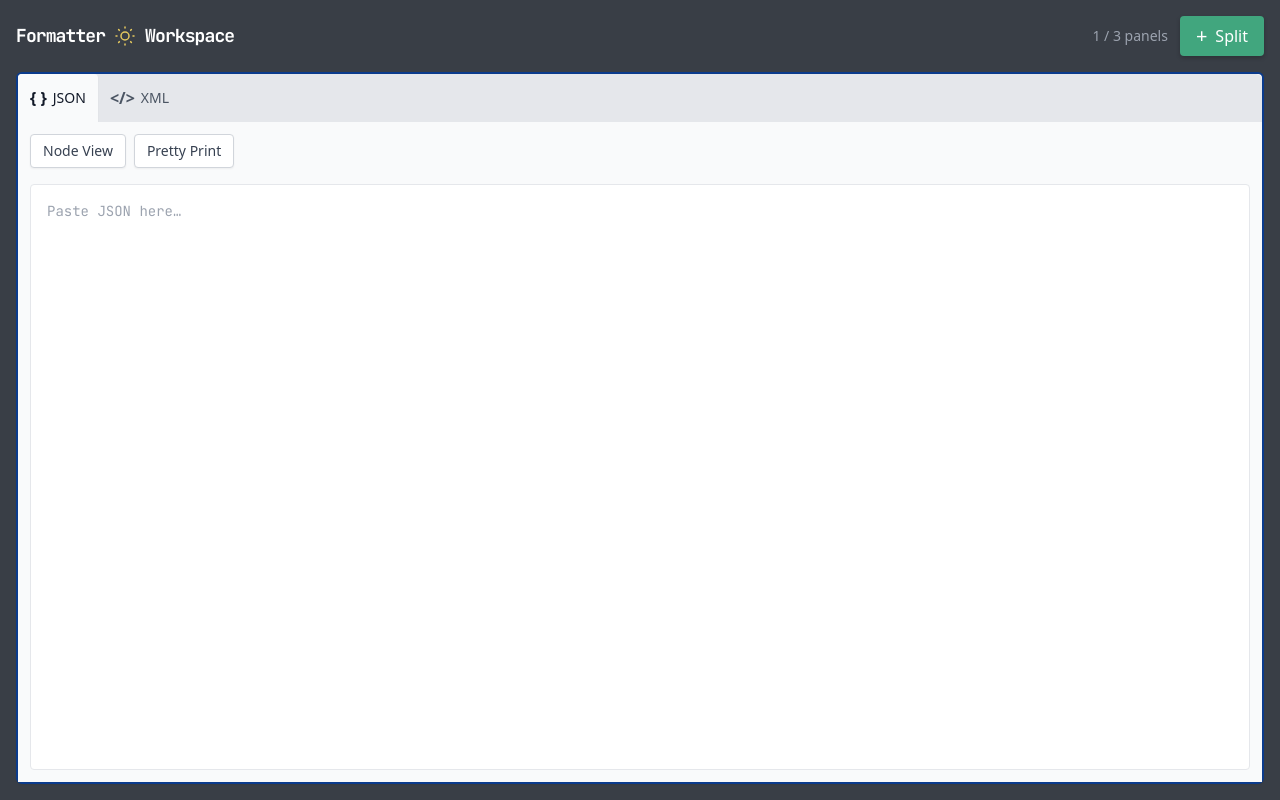
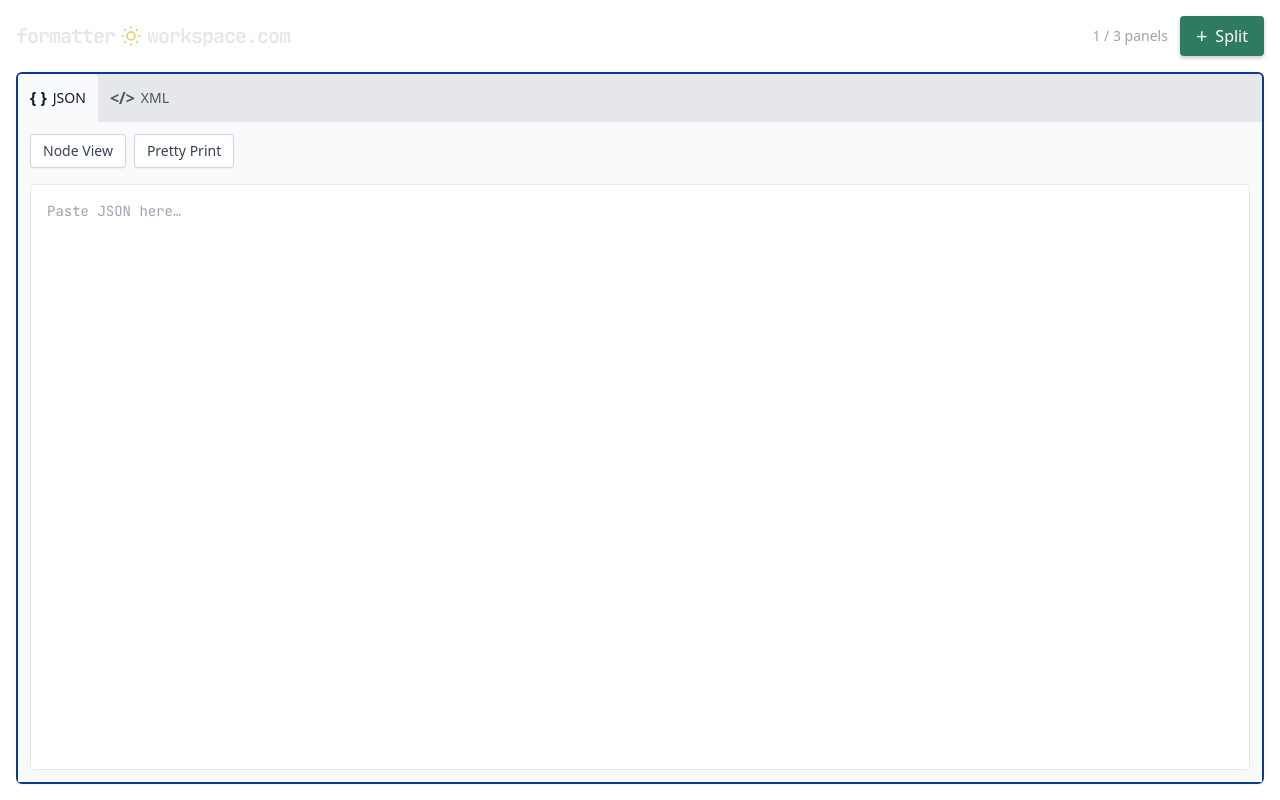
Before and after one commit to maggie-r-m-88/formatter-workspace, a Nuxt app: page / in a window 1280 px wide. Built offline with nearby package versions, Linux system fonts and the light colour scheme.

Commit message:
Add meta to Nuxt config

```diff
--- a/app/assets/css/global.css
+++ b/app/assets/css/global.css
@@ -22,3 +22,7 @@
     background-color: rgb(var(--color-primary));
   }
 }
+
+.site-bg{
+  background: radial-gradient(circle at 20% 20%, rgba(255, 255, 255, 0.08) 0%, transparent 40%), radial-gradient(circle at 80% 30%, rgba(255, 255, 255, 0.05) 0%, transparent 40%), linear-gradient(120deg, rgb(15, 14, 23) 0%, rgb(26, 27, 38) 100%)
+}
--- a/app/pages/index.vue
+++ b/app/pages/index.vue
@@ -283,7 +283,7 @@ function clearSearch(panelId: string) {
 }
 </script>
 <template>
-  <div class="h-screen flex flex-col p-4 bg-[#393E46] gap-4 overflow-hidden relative">
+  <div class="h-screen flex flex-col p-4 site-bg gap-4 overflow-hidden relative">
     <!-- Toast notification -->
     <div v-if="showToast"
       class="fixed top-1/2 left-1/2 transform -translate-x-1/2 -translate-y-1/2 bg-gray-800 text-white px-6 py-3 rounded-lg shadow-lg z-50 transition-opacity duration-300"
@@ -294,13 +294,11 @@ function clearSearch(panelId: string) {
     <!-- Header with title and add panel button -->
     <div class="flex items-center justify-between flex-shrink-0">
       <div class="flex items-center gap-2">
-        <h1 class="text-lg font-bold text-white font-logo tracking-tighter flex items-center gap-2">
-          <span>Formatter</span>
-
+        <h1 class="text-xl font-bold text-gray-200 font-logo tracking-tighter flex items-center gap-1">
+          <span>formatter</span>
           <!-- Inline Theme Toggle -->
           <ThemeToggle />
-
-          <span>Workspace</span>
+          <span>workspace.com</span>
         </h1>
 
 
@@ -320,7 +318,7 @@ function clearSearch(panelId: string) {
       <div class="flex items-center gap-3">
         <span class="text-sm text-gray-400">{{ store.panelCount }} / 3 panels</span>
         <button v-if="store.canAddPanel" @click="store.addPanel()"
-          class="px-4 py-2 bg-theme-green-500 text-white rounded hover:bg-theme-green-700 flex items-center gap-2 shadow-[0_2px_4px_rgba(0,0,0,0.22)] hover:shadow-[0_2px_4px_rgba(0,0,0,0.32)] transition-all"
+          class="px-4 py-2 bg-theme-green-700 text-white rounded hover:bg-theme-green-900 flex items-center gap-2 shadow-[0_2px_4px_rgba(0,0,0,0.22)] hover:shadow-[0_2px_4px_rgba(0,0,0,0.32)] transition-all"
           title="Add new panel">
           <span class="text-xl leading-none">+</span>
           <span>Split</span>
@@ -410,10 +408,10 @@ function clearSearch(panelId: string) {
             </div>
 
             <button @click.stop="executeSearch(panel.id)"
-              class="px-3 py-1.5 bg-theme-blue-500 text-white rounded hover:bg-theme-blue-700 text-sm shadow-[0_1px_3px_rgba(0,0,0,0.12)] hover:shadow-[0_2px_4px_rgba(0,0,0,0.15)] transition-all"
+              class="px-3 py-1.5 bg-theme-blue-600 text-white rounded hover:bg-theme-blue-800 text-sm shadow-[0_1px_3px_rgba(0,0,0,0.12)] hover:shadow-[0_2px_4px_rgba(0,0,0,0.15)] transition-all"
               title="Search (Enter)">
               <svg xmlns="http://www.w3.org/2000/svg" viewBox="0 0 24 24" fill="none" stroke="currentColor"
-                stroke-width="2" stroke-linecap="round" stroke-linejoin="round" class="w-5 h-5">
+                stroke-width="3" stroke-linecap="round" stroke-linejoin="round" class="w-5 h-5">
                 <circle cx="11" cy="11" r="7" />
                 <line x1="21" y1="21" x2="16.65" y2="16.65" />
               </svg>
--- a/nuxt.config.ts
+++ b/nuxt.config.ts
@@ -13,7 +13,27 @@ export default defineNuxtConfig({
   },
   app: {
     head: {
-      title: 'Formatter Workspace', // default fallback title
+      title: 'Formatter Workspace - Multi-Pane JSON & XML Formatter Online',
+      meta: [
+        { name: 'description', content: 'Formatter Workspace is an online tool to format, visualize, and pretty-print multiple panes of JSON and XML at once with ease.' },
+        { name: 'keywords', content: 'JSON formatter, XML formatter, online tool, code editor, pretty print, tree view, multi-pane, split view' },
+        { name: 'viewport', content: 'width=device-width, initial-scale=1' },
+        { name: 'robots', content: 'index, follow' },
+        { property: 'og:title', content: 'Formatter Workspace - Multi-Pane JSON & XML Formatter Online' },
+        { property: 'og:description', content: 'Formatter Workspace is an online tool to format, visualize, and pretty-print multiple panes of JSON and XML at once with ease.' },
+        { property: 'og:type', content: 'website' },
+        { property: 'og:url', content: 'https://formatter-workspace.com' },
+        { name: 'twitter:card', content: 'summary_large_image' },
+        { name: 'twitter:title', content: 'Formatter Workspace - Multi-Pane JSON & XML Formatter Online' },
+        { name: 'twitter:description', content: 'Format and visualize JSON/XML in multiple panes easily.' },
+        { name: 'twitter:image', content: '/og-image.png' }
+      ],
+      link: [
+        { rel: 'icon', href: '/favicon.ico' },
+        { rel: 'icon', type: 'image/png', href: '/favicon.png' },
+        { rel: 'icon', type: 'image/x-icon', href: '/favicon.ico' },
+        { rel: 'apple-touch-icon', sizes: '180x180', href: '/apple-touch-icon.png' }
+      ]
     },
   },
   googleFonts: {
```
